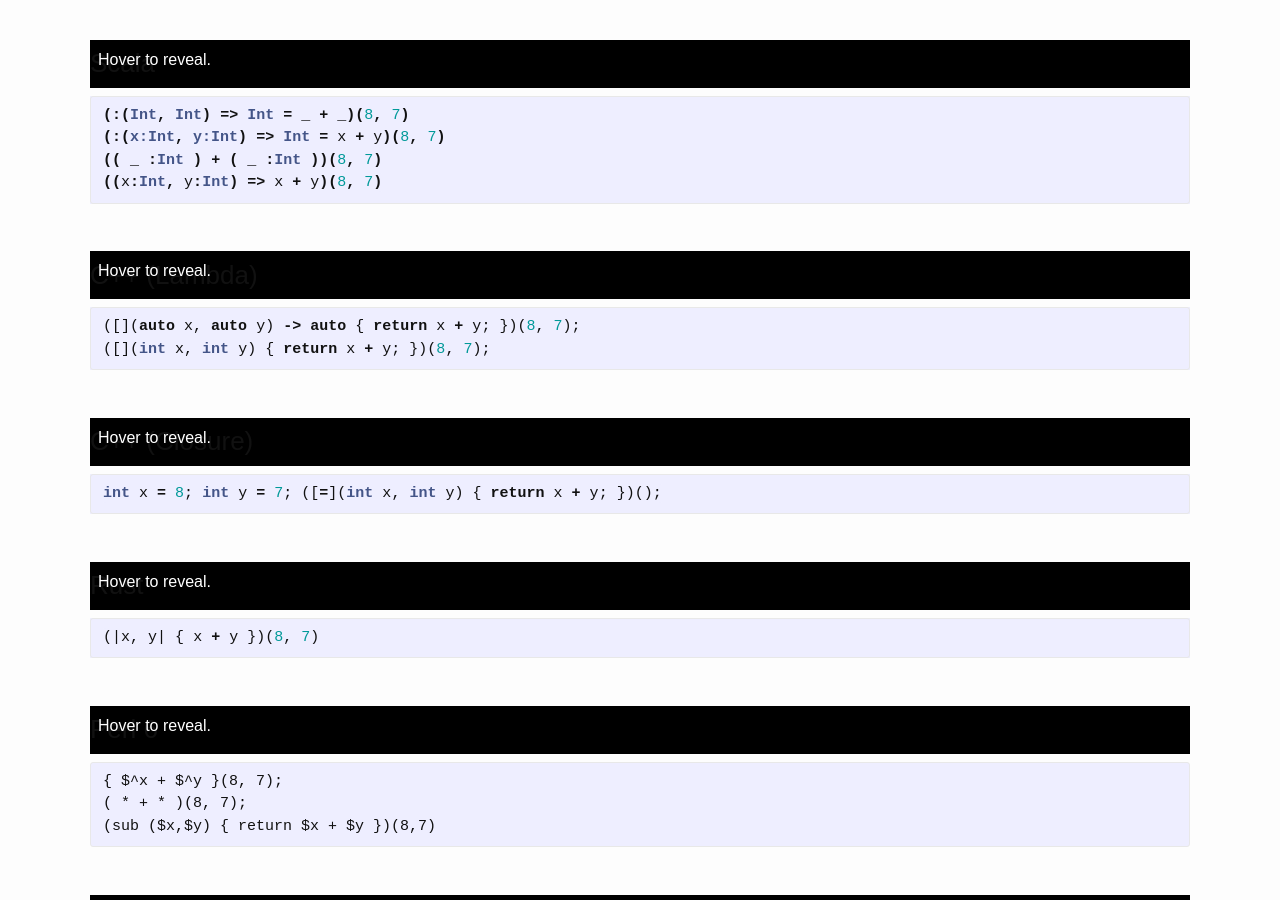
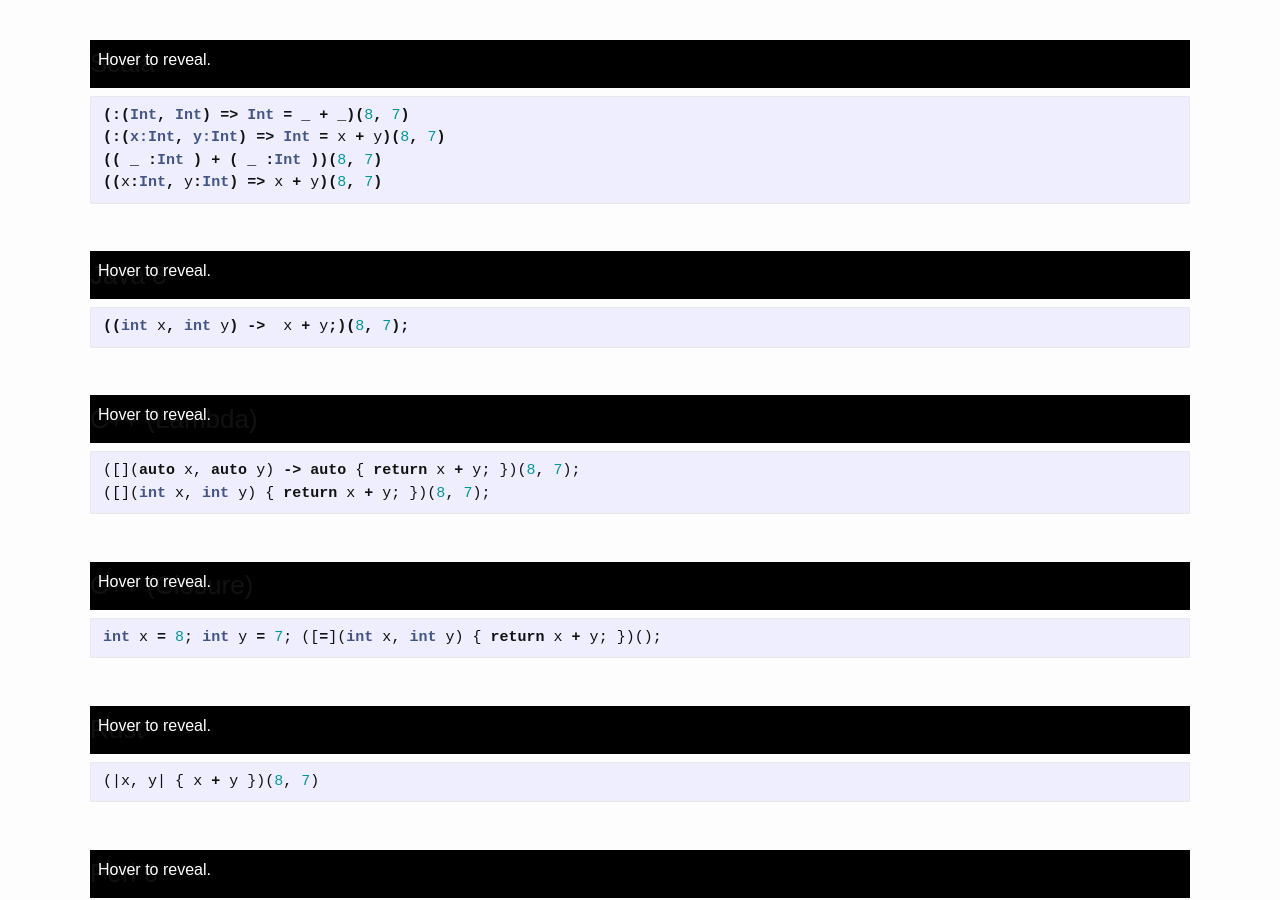
Before and after one commit to DataKinds/datakinds.github.io, a Jekyll site: the page built from _posts/2019-04-30-an-unguided-survey-of-anonymous-functions.md, in a window 1280 px wide and 900 px high, scrolled down 2135 px. Built offline with Jekyll 4.4.1, drawn with Linux system fonts in a browser that asks for light colours.

Commit message:
added java8

````diff
--- a/_posts/2019-04-30-an-unguided-survey-of-anonymous-functions.md
+++ b/_posts/2019-04-30-an-unguided-survey-of-anonymous-functions.md
@@ -104,6 +104,12 @@ This space was intentionally left blank.
 ((x:Int, y:Int) => x + y)(8, 7)
 ```
 
+### Java 8
+<div class="hvrer"></div>
+```java
+((int x, int y) ->  x + y;)(8, 7);
+```
+
 ### C++ (Lambda)
 <div class="hvrer"></div>
 ```cpp
````
